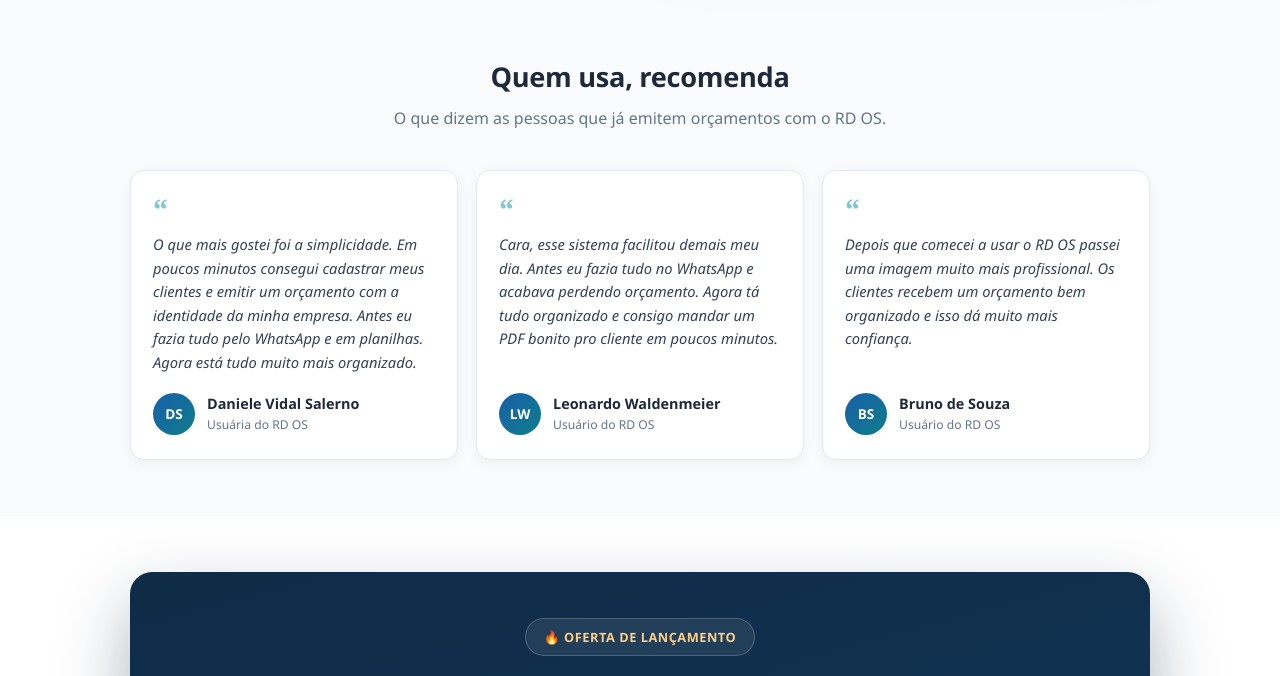
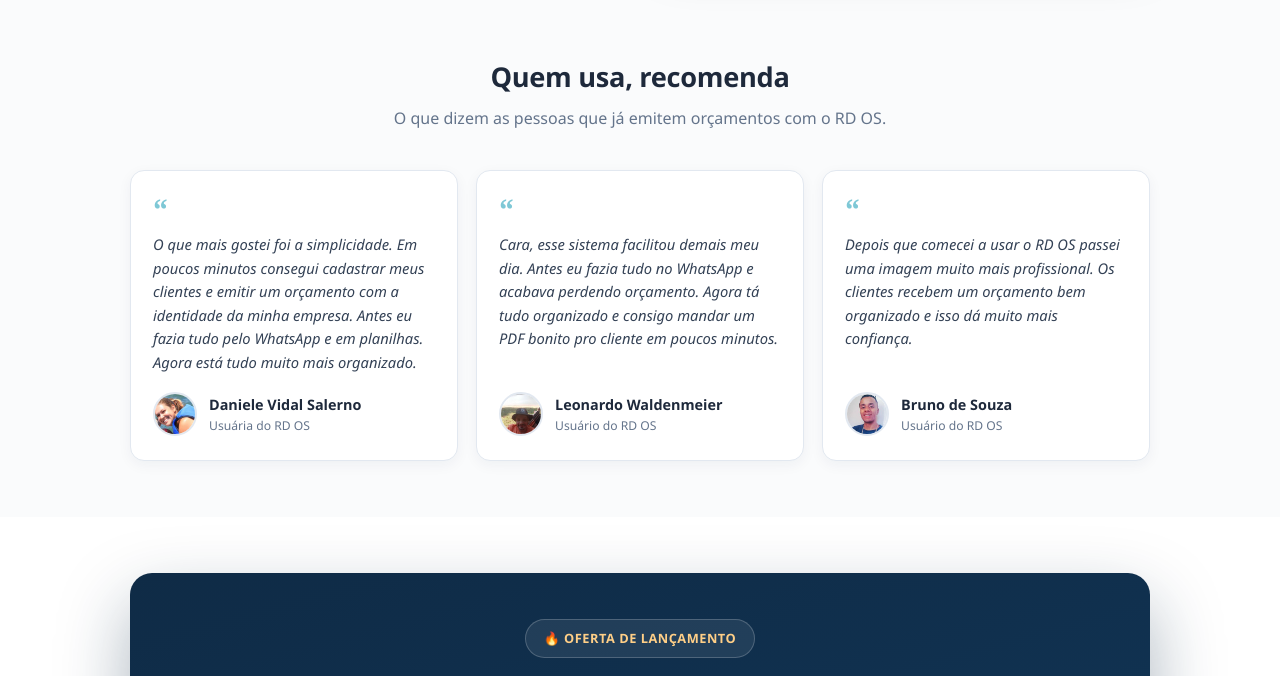
Before and after one commit to wrodrigow/rdsolucoes-os-platform, a Flask app: page /lp in a window 1280 px wide. Shown: the part 3919-4595 px from the top of the page. Run offline with Flask 3, Linux system fonts and the light colour scheme; data comes from the database, SQL or seed files in the repository; data that the repository does not hold is empty.

Commit message:
LP: adiciona fotos reais aos depoimentos (enviadas pelo Rodrigo com autorização)
Co-Authored-By: Claude Fable 5 <noreply@anthropic.com>

```diff
--- a/app/templates/marketing/lp.html
+++ b/app/templates/marketing/lp.html
@@ -135,7 +135,7 @@ section{padding:56px 0;}
 .depo .aspas{font-size:1.9rem;line-height:1;color:#7ec8d6;font-weight:900;margin-bottom:8px;font-family:Georgia,serif;}
 .depo p.txt{font-size:0.92rem;color:#334155;font-style:italic;margin-bottom:18px;flex:1;}
 .depo .quem{display:flex;align-items:center;gap:12px;}
-.depo .avatar{width:42px;height:42px;border-radius:50%;background:linear-gradient(135deg,#1a5fa8,#0d7d8c);color:#fff;font-weight:800;display:flex;align-items:center;justify-content:center;font-size:0.85rem;flex-shrink:0;}
+.depo .avatar{width:44px;height:44px;border-radius:50%;object-fit:cover;flex-shrink:0;border:2px solid #e2e8f0;}
 .depo .nome{font-weight:800;font-size:0.9rem;color:#1e293b;}
 .depo .cargo{font-size:0.76rem;color:#64748b;}
 
@@ -417,7 +417,7 @@ body.bar-on .wa-float{bottom:88px;}
         <div class="aspas">“</div>
         <p class="txt">O que mais gostei foi a simplicidade. Em poucos minutos consegui cadastrar meus clientes e emitir um orçamento com a identidade da minha empresa. Antes eu fazia tudo pelo WhatsApp e em planilhas. Agora está tudo muito mais organizado.</p>
         <div class="quem">
-          <div class="avatar">DS</div>
+          <img class="avatar" src="{{ url_for('static', filename='marketing/depo_daniele.jpg') }}" alt="Foto de Daniele Vidal Salerno" loading="lazy"/>
           <div><div class="nome">Daniele Vidal Salerno</div><div class="cargo">Usuária do RD OS</div></div>
         </div>
       </div>
@@ -425,7 +425,7 @@ body.bar-on .wa-float{bottom:88px;}
         <div class="aspas">“</div>
         <p class="txt">Cara, esse sistema facilitou demais meu dia. Antes eu fazia tudo no WhatsApp e acabava perdendo orçamento. Agora tá tudo organizado e consigo mandar um PDF bonito pro cliente em poucos minutos.</p>
         <div class="quem">
-          <div class="avatar">LW</div>
+          <img class="avatar" src="{{ url_for('static', filename='marketing/depo_leonardo.jpg') }}" alt="Foto de Leonardo Waldenmeier" loading="lazy"/>
           <div><div class="nome">Leonardo Waldenmeier</div><div class="cargo">Usuário do RD OS</div></div>
         </div>
       </div>
@@ -433,7 +433,7 @@ body.bar-on .wa-float{bottom:88px;}
         <div class="aspas">“</div>
         <p class="txt">Depois que comecei a usar o RD OS passei uma imagem muito mais profissional. Os clientes recebem um orçamento bem organizado e isso dá muito mais confiança.</p>
         <div class="quem">
-          <div class="avatar">BS</div>
+          <img class="avatar" src="{{ url_for('static', filename='marketing/depo_bruno.jpg') }}" alt="Foto de Bruno de Souza" loading="lazy"/>
           <div><div class="nome">Bruno de Souza</div><div class="cargo">Usuário do RD OS</div></div>
         </div>
       </div>
```
Also changed, not shown: app/static/marketing/depo_bruno.jpg (added), app/static/marketing/depo_daniele.jpg (added), app/static/marketing/depo_leonardo.jpg (added).
